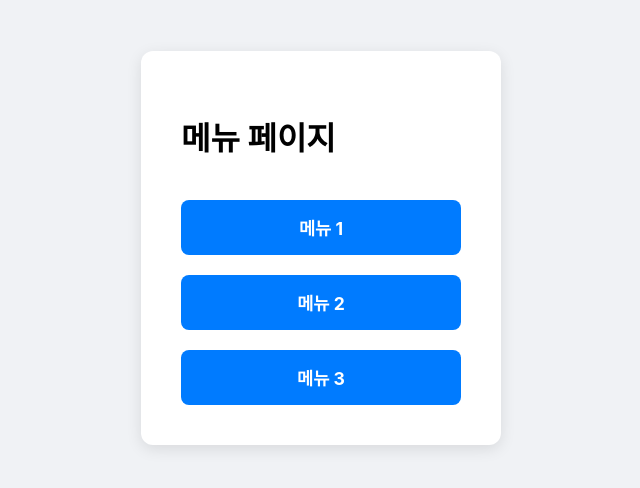
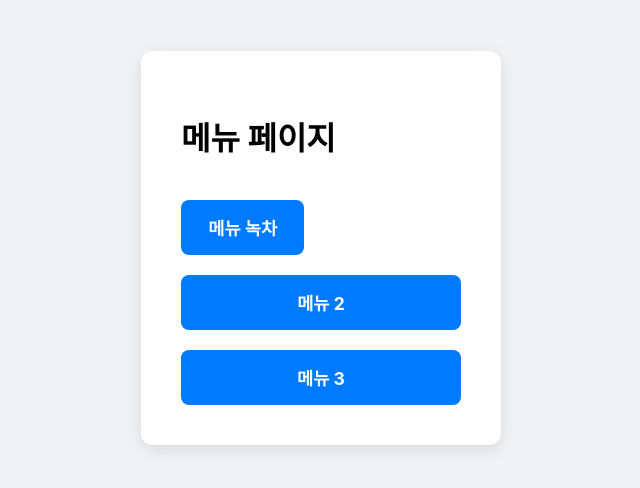
Before and after one commit to dokyeong-Kim/david, a Flask app: page /menu in a window 1280 px wide. Shown: the part 152-640 px from the top of the page, without its empty margins (319-959 px from the left). Run offline with Flask 3, Linux system fonts and the light colour scheme.

Commit message:
menu button size edit

```diff
--- a/pre-learn/7/david/templates/menu.html
+++ b/pre-learn/7/david/templates/menu.html
@@ -38,6 +38,10 @@
             text-align: center;
             text-decoration: none;
         }
+        /* 녹차 버튼만 스타일을 다르게 지정 */
+        #matcha-button {
+            width: 70pt;
+        }
         .menu-button:hover {
             background-color: #0056b3;
             transform: translateY(-2px);
@@ -47,7 +51,8 @@
 <body>
     <div class="menu-container">
         <h1>메뉴 페이지</h1>
-        <a href="#" class="menu-button">메뉴 1</a>
+        <!-- 녹차 버튼에만 ID를 부여 -->
+        <a href="#" class="menu-button" id="matcha-button">메뉴 녹차</a>
         <a href="#" class="menu-button">메뉴 2</a>
         <a href="#" class="menu-button">메뉴 3</a>
     </div>
```
